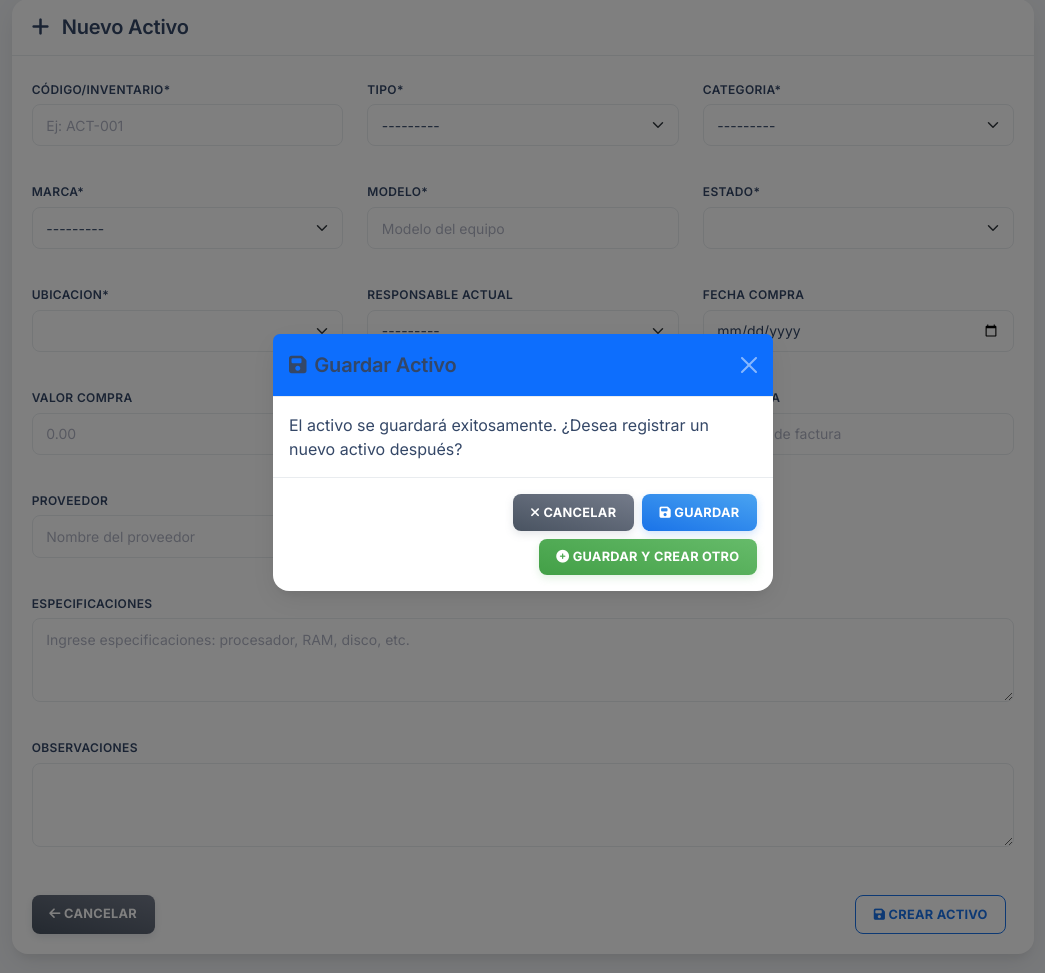
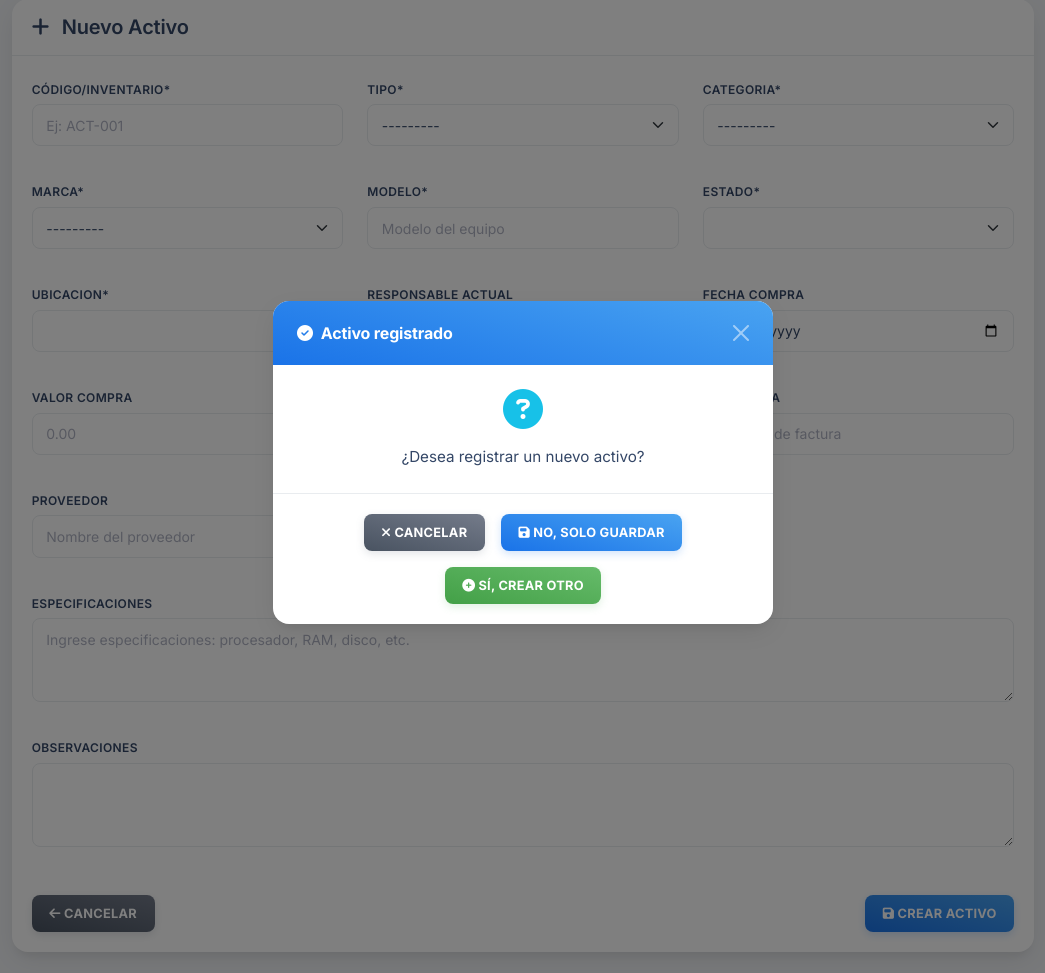
Before and after one commit to Eliasovalle22/inventario_tecnologico, a Django app: page /inventario/nuevo/ in a window 1280 px wide, after a click on "CREAR ACTIVO". Shown: the part 89-1062 px from the top of the page, without its empty margins (117-1162 px from the left). Run offline with Django 5.2, Linux system fonts and the light colour scheme; the visitor is signed in with stand-in values (Sample User, id 1); data comes from the database, SQL or seed files in the repository; data that the repository does not hold is empty; some libraries are stand-ins or nearby versions.

Commit message:
Update estilo dashboard

```diff
--- a/templates/inventario/activo_form.html
+++ b/templates/inventario/activo_form.html
@@ -87,7 +87,7 @@
                             </a>
                             <div>
                                 {% if not activo %}
-                                <button type="button" class="btn btn-outline-primary me-2" data-bs-toggle="modal" data-bs-target="#confirmarGuardarModal">
+                                <button type="button" class="btn btn-primary" data-bs-toggle="modal" data-bs-target="#confirmarGuardarModal">
                                     <i class="fas fa-save"></i> {{ boton }}
                                 </button>
                                 {% else %}
@@ -103,25 +103,30 @@
                     <!-- Modal de confirmación -->
                     <div class="modal fade" id="confirmarGuardarModal" tabindex="-1" aria-labelledby="confirmarGuardarModalLabel" aria-hidden="true">
                         <div class="modal-dialog modal-dialog-centered">
-                            <div class="modal-content">
-                                <div class="modal-header bg-primary text-white">
-                                    <h5 class="modal-title" id="confirmarGuardarModalLabel">
-                                        <i class="fas fa-save me-2"></i>Guardar Activo
+                            <div class="modal-content" style="border-radius: var(--app-radius-lg); overflow: hidden;">
+                                <div class="modal-header" style="background: var(--app-info-gradient); border-bottom: none; padding: 1.25rem 1.5rem;">
+                                    <h5 class="modal-title" id="confirmarGuardarModalLabel" style="color: white; font-weight: 700; font-size: 1rem;">
+                                        <i class="fas fa-check-circle me-2"></i>Activo registrado
                                     </h5>
                                     <button type="button" class="btn-close btn-close-white" data-bs-dismiss="modal" aria-label="Cerrar"></button>
                                 </div>
-                                <div class="modal-body">
-                                    <p class="mb-0">El activo se guardará exitosamente. ¿Desea registrar un nuevo activo después?</p>
+                                <div class="modal-body" style="padding: 1.5rem;">
+                                    <div class="text-center mb-3">
+                                        <i class="fas fa-question-circle" style="font-size: 2.5rem; color: var(--app-accent);"></i>
+                                    </div>
+                                    <p class="text-center mb-0" style="color: var(--app-text); font-size: 0.95rem;">
+                                        ¿Desea registrar un nuevo activo?
+                                    </p>
                                 </div>
-                                <div class="modal-footer">
+                                <div class="modal-footer" style="border-top: 1px solid var(--app-border); padding: 1rem 1.5rem; justify-content: center; gap: 0.5rem;">
                                     <button type="button" class="btn btn-secondary" data-bs-dismiss="modal">
                                         <i class="fas fa-times"></i> Cancelar
                                     </button>
                                     <button type="button" class="btn btn-primary" id="btnGuardarSolo">
-                                        <i class="fas fa-save"></i> Guardar
+                                        <i class="fas fa-save"></i> No, solo guardar
                                     </button>
                                     <button type="button" class="btn btn-success" id="btnGuardarYNuevo">
-                                        <i class="fas fa-plus-circle"></i> Guardar y crear otro
+                                        <i class="fas fa-plus-circle"></i> Sí, crear otro
                                     </button>
                                 </div>
                             </div>
```
